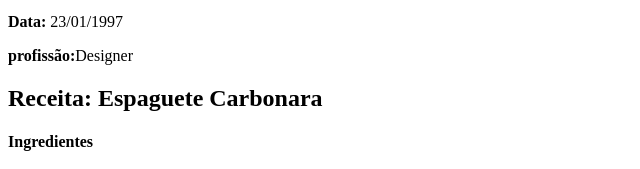
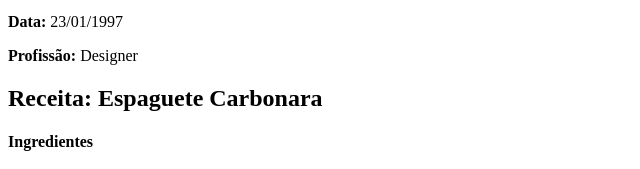
Before and after one commit to lBianchetti/desafio_complementar_01, a plain HTML site: page index.html in a window 1280 px wide. Shown: the part 312-481 px from the top of the page, 0-640 px from the left. Drawn offline with Linux system fonts and the light colour scheme.

Commit message:
alteração texto

```diff
--- a/index.html
+++ b/index.html
@@ -24,7 +24,7 @@
     <header>
         <p><strong>Nome: </strong>Lucas Bianchetti Brandao</p>
         <p><strong>Data: </strong>23/01/1997</p>
-        <p><strong>profissão:</strong>Designer</p>
+        <p><strong>Profissão: </strong>Designer</p>
     </header>
     <section>
         <h2>Receita: Espaguete Carbonara</h2>
```
